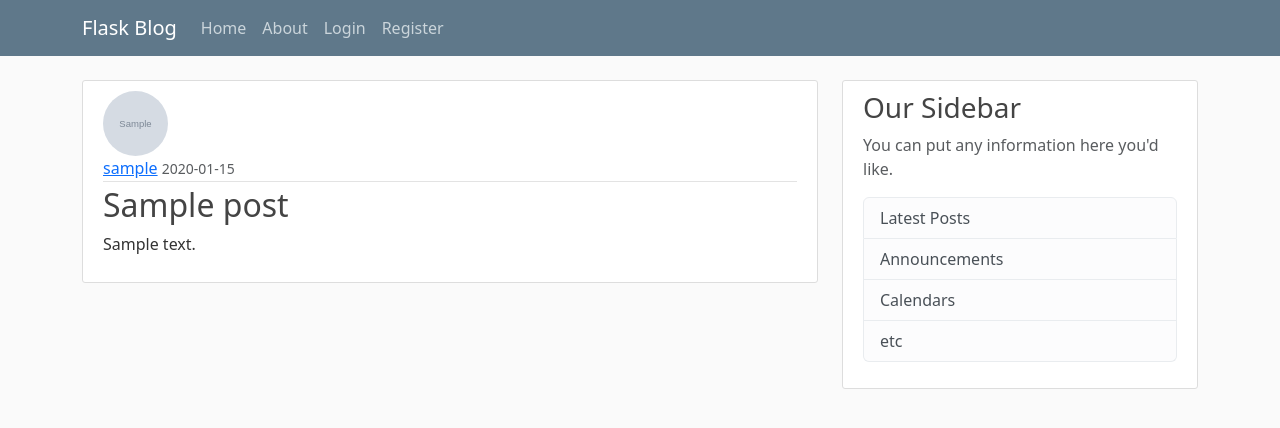
After one commit to tsvubz/blog, a Flask app: page /post/1 in a window 1280 px wide. The commit adds this page. Shown: the top 428 px of the page. Run offline with Flask 3, Linux system fonts and the light colour scheme; tables that the repository leaves empty hold one stand-in row (values such as "Sample post"); grey boxes marked "Sample" are stand-in pictures.

Commit message:
created crud methods (#5)

```diff
--- a/app/routes.py
+++ b/app/routes.py
@@ -1,35 +1,17 @@
 import os
 import secrets
 from PIL import Image
-from flask import render_template, url_for, flash, redirect, request
+from flask import render_template, url_for, flash, redirect, request, abort
 from app import app, db, bcrypt
-from app.forms import RegistrationForm, LoginForm, UpdateAccountForm
+from app.forms import RegistrationForm, LoginForm, UpdateAccountForm, PostForm
 from app.models import User, Post
 from flask_login import login_user, current_user, logout_user, login_required
 
-posts = [
-    {
-        'author': 'John Doe',
-        'title': 'First Post',
-        'date': '2023-10-01',
-        'content': 'This is the content of the first post.',
-    },
-    {
-        'author': 'Jane Smith',
-        'title': 'Second Post',
-        'date': '2023-10-02',
-        'content': 'This is the content of the second post.',
-    },
-    {
-        'author': 'Alice Johnson',
-        'title': 'Third Post',
-        'date': '2023-10-03',
-        'content': 'This is the content of the third post.',
-    }
-]
 
 @app.route('/')
+@app.route('/home')
 def home():
+    posts = Post.query.all()
     return render_template('home.html', posts=posts)
 
 @app.route('/about')
@@ -101,3 +83,49 @@
         form.email.data = current_user.email
     image_file = url_for('static', filename='profile_pics/' + current_user.image_file)
     return render_template('account.html', title='Account', image_file=image_file, form=form)
+
+@app.route('/post/new', methods=['GET', 'POST'])
+@login_required
+def new_post():
+    form = PostForm()
+    if form.validate_on_submit():
+        post = Post(title=form.title.data, content=form.content.data, author=current_user)
+        db.session.add(post)
+        db.session.commit()
+        flash('Your post has been created!', 'success')
+        return redirect(url_for('home'))
+    return render_template('create_post.html', title='New Post', form=form, legend='New Post')
+
+@app.route('/post/<int:post_id>')
+def post(post_id):
+    post = Post.query.get_or_404(post_id)
+    return render_template('post.html', title=post.title, post=post)
+
+@app.route('/post/<int:post_id>/update', methods=['GET', 'POST'])
+@login_required
+def update_post(post_id):
+    post = Post.query.get_or_404(post_id)
+    if post.author != current_user:
+        abort(403)
+    form = PostForm()
+    if form.validate_on_submit():
+        post.title = form.title.data
+        post.content = form.content.data
+        db.session.commit()
+        flash('Your post has been updated!', 'success')
+        return redirect(url_for('post', post_id=post.id))
+    elif request.method == 'GET':
+        form.title.data = post.title
+        form.content.data = post.content
+    return render_template('create_post.html', title='Update Post', form=form, legend='Update Post')
+
+@app.route("/post/<int:post_id>/delete", methods=['POST'])
+@login_required
+def delete_post(post_id):
+    post = Post.query.get_or_404(post_id)
+    if post.author != current_user:
+        abort(403)
+    db.session.delete(post)
+    db.session.commit()
+    flash('Your post has been deleted!', 'success')
+    return redirect(url_for('home'))
--- a/app/templates/layout.html
+++ b/app/templates/layout.html
@@ -27,6 +27,7 @@
                             <!-- Navbar Right Side -->
                             <div class="navbar-nav">
                                 {% if current_user.is_authenticated %}
+                                    <a class="nav-item nav-link" href="{{ url_for('new_post') }}">New Post</a>
                                     <a class="nav-item nav-link" href="{{ url_for('account') }}">Account</a>
                                     <a class="nav-item nav-link" href="{{ url_for('logout') }}">Logout</a>
                                 {% else %}
--- /dev/null
+++ b/app/templates/post.html
@@ -0,0 +1,37 @@
+{% extends 'layout.html' %}
+    {% block content %}
+            <article class="media content-section">
+                <img class="rounded-circle article-img" src="{{ url_for('static', filename='profile_pics/' + post.author.image_file) }}" >
+                <div class="media-body">
+                    <div class="article-metadata">
+                      <a class="mr-2" href="#">{{ post.author.username }}</a>
+                      <small class="text-muted">{{ post.date_posted.strftime('%Y-%m-%d') }}</small>
+                    {% if post.author == current_user %}
+                        <a class="btn btn-secondary btn-sm mt-1 mb-1" href="{{ url_for('update_post', post_id=post.id) }}">Update Post</a>
+                        <button type="button" class="btn btn-danger btn-sm m-1" data-bs-toggle="modal" data-bs-target="#deleteModal">Delete</button>
+                    {% endif %}
+                    </div>
+                    <h2 class="article-title">{{ post.title }}</h2>
+                    <p class="article-content">{{ post.content }}</p>
+                </div>
+            </article>
+            <!-- Modal -->
+            <div class="modal fade" id="deleteModal" tabindex="-1" role="dialog" aria-labelledby="deleteModalLabel" aria-hidden="true">
+                <div class="modal-dialog" role="document">
+                  <div class="modal-content">
+                    <div class="modal-header">
+                      <h5 class="modal-title" id="deleteModalLabel">Delete Post?</h5>
+                      <button type="button" class="close" data-dismiss="modal" aria-label="Close">
+                        <span aria-hidden="true">&times;</span>
+                      </button>
+                    </div>
+                    <div class="modal-footer">
+                      <button type="button" class="btn btn-secondary" data-dismiss="modal">Close</button>
+                      <form action="{{ url_for('delete_post', post_id=post.id) }}" method="POST">
+                        <input class="btn btn-danger" type="submit" value="Delete">
+                      </form>
+                    </div>
+                  </div>
+                </div>
+            </div>
+    {% endblock %}
```
Also changed, not shown: app/forms.py (+6 -1 lines), app/templates/create_post.html (added, +40 -0 lines), app/templates/home.html (+8 -7 lines), app/templates/login.html (+20 -2 lines).
